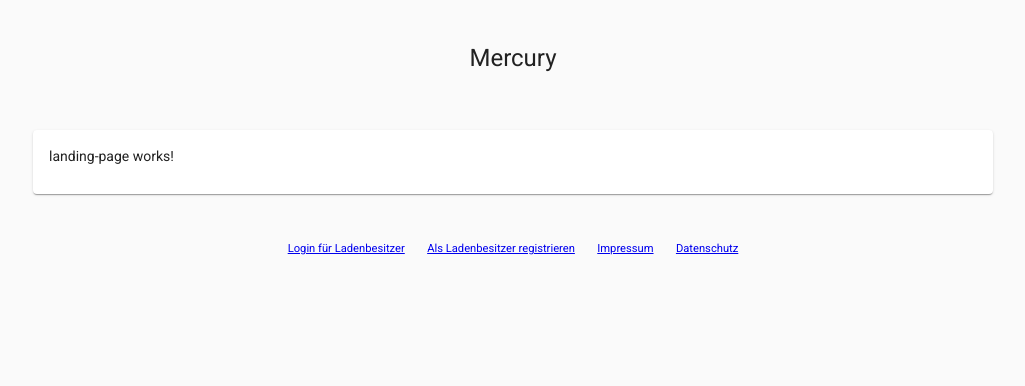
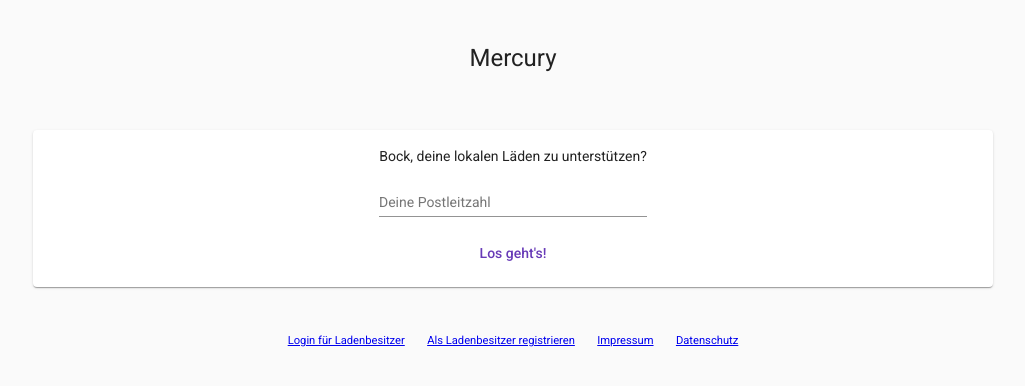
Before and after one commit to lokaler-kaufen/lokaler-kaufen-app, an Angular app in the folder frontend/: page / in a window 1280 px wide. Shown: the top 386 px of the page, without its empty margins (127-1152 px from the left). Built offline with nearby package versions, Linux system fonts and the light colour scheme.

Commit message:
A landing page with postalcode input. #15

```diff
--- a/frontend/src/app/landing-page/landing-page.component.css
+++ b/frontend/src/app/landing-page/landing-page.component.css
@@ -0,0 +1,22 @@
+.landing-page {
+  width: 100%;
+  display: flex;
+  justify-content: center;
+}
+
+.landing-page-content {
+  dipslay: flex;
+  flex-direction: column;
+}
+
+.landing-page-field-label {
+  width: 100%;
+}
+
+.landing-page-field-label {
+  width: 100%;
+}
+
+.landing-page-button {
+  width: 100%;
+}
--- a/frontend/src/app/landing-page/landing-page.component.html
+++ b/frontend/src/app/landing-page/landing-page.component.html
@@ -1 +1,18 @@
-<p>landing-page works!</p>
+<div class="landing-page">
+  <div class="landing-page-content">
+    <div>
+      <p>Bock, deine lokalen Läden zu unterstützen?</p>
+    </div>
+
+    <div>
+      <form class="landing-page-field-label">
+        <mat-form-field class="landing-page-field-label">
+          <mat-label>Deine Postleitzahl</mat-label>
+          <input matInput placeholder="PLZ">
+        </mat-form-field>
+      </form>
+    </div>
+
+    <button class="landing-page-button" mat-button color="primary">Los geht's!</button>
+  </div>
+</div>
```
Also changed, not shown: frontend/src/app/app.module.ts (+6 -1 lines).
